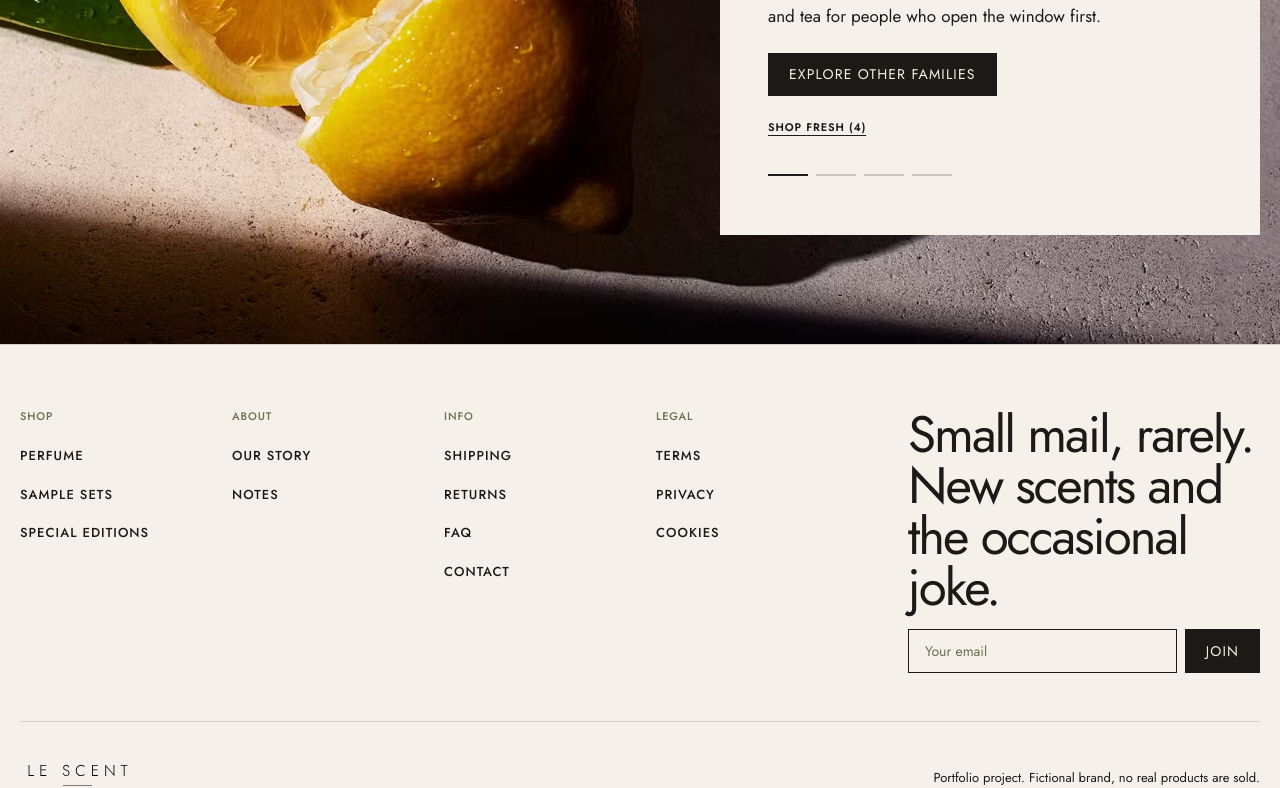
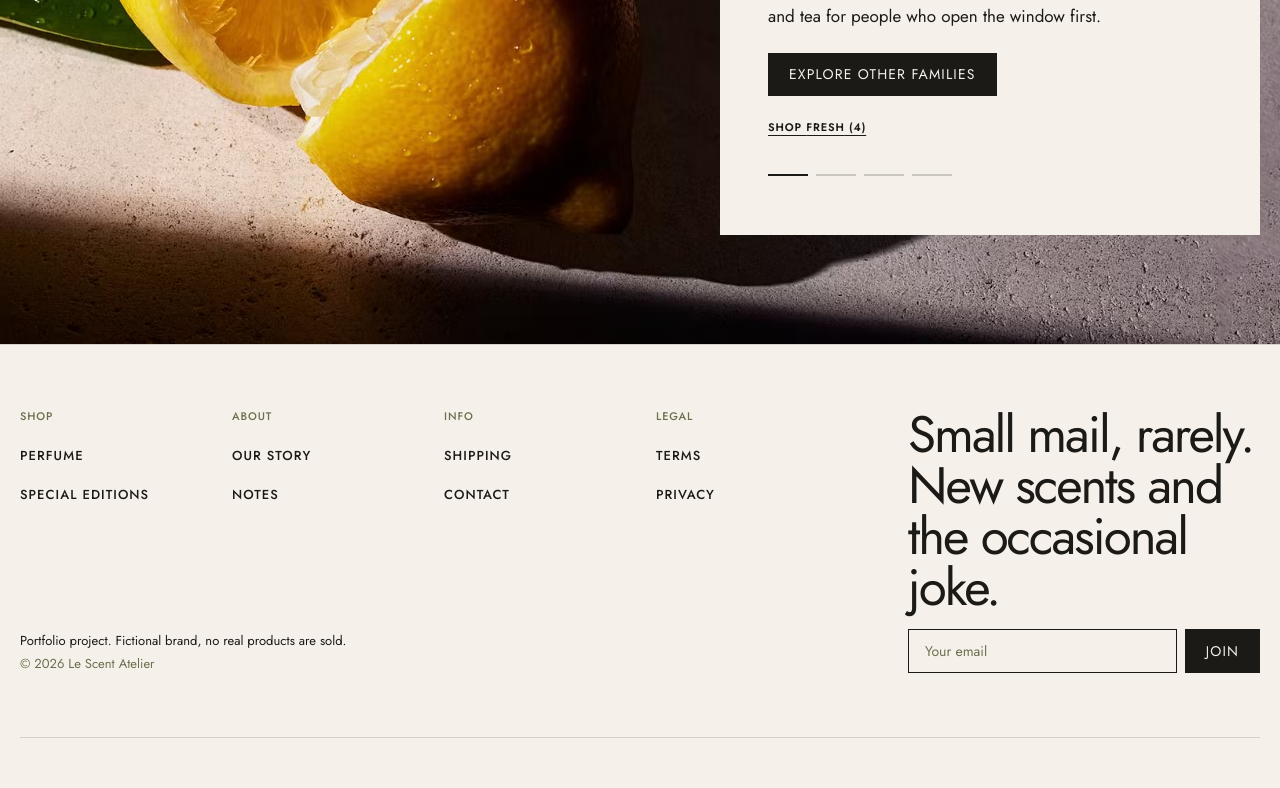
Before and after one commit to DanielGranato/le-scent-atelier, a React (Vite) app: page /contact in a window 1280 px wide. Shown: the part 2000-2788 px from the top of the page. Built offline with nearby package versions, Linux system fonts and the light colour scheme.

Commit message:
add special editions page, improve footer

```diff
--- a/src/app/router.tsx
+++ b/src/app/router.tsx
@@ -6,6 +6,7 @@ import Contact from '../pages/Contact'
 import Home from '../pages/Home'
 import NotFound from '../pages/NotFound'
 import Notes from '../pages/Notes'
+import SpecialEditions from '../pages/SpecialEditions'
 
 export default function AppRouter() {
   return (
@@ -16,6 +17,7 @@ export default function AppRouter() {
         <Route path="/catalog" element={<Catalog />} />
         <Route path="/contact" element={<Contact />} />
         <Route path="/notes" element={<Notes />} />
+        <Route path="/special-editions" element={<SpecialEditions />} />
         <Route path="*" element={<NotFound />} />
       </Route>
     </Routes>
--- a/src/components/layout/Footer.tsx
+++ b/src/components/layout/Footer.tsx
@@ -1,7 +1,13 @@
 import { Link } from 'react-router-dom'
-import logo from '../../assets/logo-le-scent-atelier.svg'
 import NewsletterForm from '../../features/newsletter/NewsletterForm'
 import NavItem from '../ui/NavItem'
+
+// Read once, not on every render.
+const YEAR = new Date().getFullYear()
+
+// Width of the words "LE SCENT ATELIER" in Jost Light with 0.04em letter-spacing, in em (measured in the
+// browser, minus the spacing after the last letter). It lets the font size be set so the word fills the width.
+const WORDMARK_WIDTH_EM = 8.394
 
 // Most of these pages do not exist yet; they fall back to NotFound until they are built.
 const columns = [
@@ -9,8 +15,7 @@ const columns = [
     title: 'Shop',
     links: [
       { label: 'Perfume', to: '/catalog' },
-      { label: 'Sample sets', to: '/sample-sets' },
-      { label: 'Special editions', to: '/catalog' },
+      { label: 'Special editions', to: '/special-editions' },
     ],
   },
   {
@@ -24,8 +29,6 @@ const columns = [
     title: 'Info',
     links: [
       { label: 'Shipping', to: '/info' },
-      { label: 'Returns', to: '/info' },
-      { label: 'FAQ', to: '/info' },
       { label: 'Contact', to: '/contact' },
     ],
   },
@@ -34,17 +37,16 @@ const columns = [
     links: [
       { label: 'Terms', to: '/legal' },
       { label: 'Privacy', to: '/legal' },
-      { label: 'Cookies', to: '/legal' },
     ],
   },
 ]
 
 export default function Footer() {
   return (
-    <footer className="border-t border-ink/15 px-(--gutter) py-(--section-y)">
-      <div className="mx-auto flex max-w-[1440px] flex-col gap-12">
-        <div className="grid gap-10 lg:grid-cols-[1fr_minmax(0,22rem)] lg:gap-16">
-          <div className="grid grid-cols-2 gap-x-6 gap-y-10 sm:grid-cols-4">
+    <footer className="border-t border-ink/15 pt-(--section-y)">
+      <div className="mx-auto w-full max-w-[1440px] px-(--gutter)">
+        <div className="grid gap-10 lg:grid-cols-[1fr_minmax(0,22rem)] lg:grid-rows-[auto_1fr] lg:gap-x-16">
+          <div className="grid grid-cols-2 gap-x-6 gap-y-10 sm:grid-cols-4 lg:col-start-1 lg:row-start-1">
             {columns.map(({ title, links }) => (
               <nav key={title} aria-label={title} className="flex flex-col gap-4">
                 <h2 className="text-xs font-medium uppercase tracking-(--tracking-label) text-olive">
@@ -61,24 +63,42 @@ export default function Footer() {
             ))}
           </div>
 
-          <section aria-labelledby="newsletter-title" className="flex flex-col gap-4">
+          <section
+            aria-labelledby="newsletter-title"
+            className="flex flex-col gap-4 lg:col-start-2 lg:row-span-2 lg:row-start-1 lg:self-end"
+          >
             {/* big on purpose: uses the default h2 style (size, tight tracking) */}
             <h2 id="newsletter-title">Small mail, rarely. New scents and the occasional joke.</h2>
             <NewsletterForm />
           </section>
+
+          {/* on desktop it sits at the bottom of the left column, level with the email field */}
+          <div className="flex flex-col gap-1 text-sm lg:col-start-1 lg:row-start-2 lg:self-end">
+            <p>Portfolio project. Fictional brand, no real products are sold.</p>
+            <p className="text-olive">&copy; {YEAR} Le Scent Atelier</p>
+          </div>
         </div>
 
-        <div className="flex flex-col gap-6 border-t border-ink/15 pt-8 md:flex-row md:items-end md:justify-between">
-          <Link to="/" aria-label="Le Scent Atelier, home">
-            <img src={logo} alt="" className="h-14 w-auto" />
-          </Link>
+        {/* thin line under the email field, with the same space above and below */}
+        <div aria-hidden="true" className="mt-(--section-y) border-t border-ink/15" />
+      </div>
 
-          <div className="flex flex-col gap-1 text-sm md:items-end md:text-right">
-            <p>Portfolio project. Fictional brand, no real products are sold.</p>
-            <p className="text-olive">&copy; {new Date().getFullYear()} Le Scent Atelier</p>
-          </div>
+      {/* the name, as big as the space left by its margins (70px on desktop, 32px on phones) allows */}
+      <Link
+        to="/"
+        aria-label="Le Scent Atelier, home"
+        className="block overflow-hidden px-[clamp(2rem,5vw,4.375rem)] pb-[clamp(2rem,5vw,4.375rem)] pt-(--section-y)"
+      >
+        <div style={{ containerType: 'inline-size' }}>
+          <span
+            aria-hidden="true"
+            className="-mt-[0.07em] block whitespace-nowrap font-light uppercase leading-[0.9] tracking-[0.04em]"
+            style={{ fontSize: `calc(100cqw / ${WORDMARK_WIDTH_EM})` }}
+          >
+            Le Scent Atelier
+          </span>
         </div>
-      </div>
+      </Link>
     </footer>
   )
 }
--- a/src/components/layout/MenuSidebar.tsx
+++ b/src/components/layout/MenuSidebar.tsx
@@ -15,9 +15,8 @@ interface MenuSidebarProps {
 
 // Some of these routes do not exist yet; they fall back to NotFound until the pages are built.
 const links = [
-  { label: 'New', to: '/catalog' },
+  { label: 'Login', to: '/login' },
   { label: 'Perfume', to: '/catalog' },
-  { label: 'Sample sets', to: '/sample-sets' },
   { label: 'Notes', to: '/notes' },
   { label: 'About', to: '/about' },
 ]
--- a/src/features/about/components/AboutFamilies.tsx
+++ b/src/features/about/components/AboutFamilies.tsx
@@ -28,11 +28,8 @@ export default function AboutFamilies() {
         ))}
       </ul>
 
-      <div className="flex flex-col gap-3 sm:flex-row">
+      <div className="flex">
         <ButtonLink to="/catalog">{FAMILIES_INTRO.primaryButton}</ButtonLink>
-        <ButtonLink to="/sample-sets" variant="secondary">
-          {FAMILIES_INTRO.secondaryButton}
-        </ButtonLink>
       </div>
     </AboutSection>
   )
--- a/src/features/about/content.ts
+++ b/src/features/about/content.ts
@@ -3,7 +3,7 @@
 export const ABOUT_META = {
   title: 'About | Le Scent Atelier',
   description:
-    'Le Scent Atelier makes perfume that elevates the everyday: honest notes, small batches and samples first. A fictional brand for a portfolio project.',
+    'Le Scent Atelier makes perfume that elevates the everyday: honest notes, small batches and a small size to start with. A fictional brand for a portfolio project.',
 }
 
 export const INTRO = {
@@ -45,7 +45,7 @@ export const PROMISES = {
   items: [
     { lead: 'Small batches.', text: 'Made in few bottles, so nothing sits on a shelf for years.' },
     { lead: 'Honest notes.', text: 'What we list is what you smell.' },
-    { lead: 'Samples first.', text: 'Try before you commit to a full bottle.' },
+    { lead: 'Start small.', text: 'Every scent comes in 10 mL, so you can live with it before you pick a bigger bottle.' },
   ],
 }
 
@@ -53,7 +53,6 @@ export const FAMILIES_INTRO = {
   title: 'Four families, one rule',
   text: 'Fresh, Floral, Woody and Amber. Not sure where to start? Start with the one that sounds like your Sunday.',
   primaryButton: 'Find your everyday',
-  secondaryButton: 'Build your sample set',
 }
 
 export const DISCLAIMER =
@@ -61,7 +60,7 @@ export const DISCLAIMER =
 
 // Other short texts from the brief. Not used on this page yet:
 //   Footer line:               "Elevating everyday."
-//   Announcement bar:          "Free samples with every order"
+//   Announcement bar:          "Free samples with every order" (the site has no samples: rewrite before using)
 //   Alternative hero subtitle: "Four families. Fifteen everyday moments, one notch higher."
 
 /** The two photos of the hero, side by side, full screen (paths are relative to public/). */
--- /dev/null
+++ b/src/features/special-edition/components/SpecialEditionTeaser.tsx
@@ -0,0 +1,50 @@
+import NewsletterForm from '../../newsletter/NewsletterForm'
+import { NEWS, TEASER } from '../content'
+
+/**
+ * The upcoming perfume: photo on the left, then the text, its notes and the news sign-up.
+ * Margin: the normal side margin (--gutter) on the left, the header height on the right.
+ */
+export default function SpecialEditionTeaser() {
+  return (
+    <section className="mx-auto w-full max-w-[1440px] px-(--gutter) py-(--section-y) md:pr-(--header-h)">
+      <div className="grid items-center gap-8 md:grid-cols-2 md:gap-(--header-h)">
+        <img
+          src={`${import.meta.env.BASE_URL}${TEASER.image.src}`}
+          alt={TEASER.image.alt}
+          fetchPriority="high"
+          className="aspect-[3/4] w-full object-cover"
+        />
+
+        <div className="flex flex-col items-start gap-6">
+          <p className="text-xs font-medium uppercase tracking-label text-olive">{TEASER.label}</p>
+          <h1>{TEASER.title}</h1>
+          <p className="max-w-[44ch] text-lg">{TEASER.text}</p>
+
+          <div className="flex flex-col gap-3">
+            <p className="text-xs font-medium uppercase tracking-label text-olive">{TEASER.notesLabel}</p>
+            <ul className="flex flex-wrap gap-2">
+              {TEASER.notes.map((note) => (
+                <li
+                  key={note}
+                  className="border border-ink px-2.5 py-1.5 text-xs font-medium uppercase leading-none tracking-label"
+                >
+                  {note}
+                </li>
+              ))}
+            </ul>
+          </div>
+
+          {/* news sign-up */}
+          <section aria-labelledby="special-news-title" className="flex w-full max-w-[44ch] flex-col gap-3 border-t border-ink pt-6">
+            <h2 id="special-news-title" className="text-[clamp(1.5rem,2.5vw,2rem)]">
+              {NEWS.title}
+            </h2>
+            <p className="text-base">{NEWS.text}</p>
+            <NewsletterForm />
+          </section>
+        </div>
+      </div>
+    </section>
+  )
+}
--- /dev/null
+++ b/src/features/special-edition/components/StoryInvite.tsx
@@ -0,0 +1,15 @@
+import ButtonLink from '../../../components/ui/ButtonLink'
+import { STORY } from '../content'
+
+/** An invitation to read the About page. */
+export default function StoryInvite() {
+  return (
+    <section className="border-t border-ink/15">
+      <div className="mx-auto flex w-full max-w-[1440px] flex-col items-start gap-6 px-(--gutter) py-(--section-y) lg:py-[calc(var(--section-y)*1.25)]">
+        <h2>{STORY.title}</h2>
+        <p className="max-w-[60ch] text-lg">{STORY.text}</p>
+        <ButtonLink to="/about">{STORY.button}</ButtonLink>
+      </div>
+    </section>
+  )
+}
--- /dev/null
+++ b/src/features/special-edition/content.ts
@@ -0,0 +1,31 @@
+// Copy for the Special editions page (a perfume that is coming soon).
+
+export const SPECIAL_META = {
+  title: 'Special editions | Le Scent Atelier',
+  description:
+    'A new Le Scent Atelier special edition is on its way: cedarwood, iris, honey and vetiver. Join the list for news. A fictional brand for a portfolio project.',
+}
+
+export const TEASER = {
+  label: 'Special edition',
+  title: 'Coming soon.',
+  text: 'Our next special edition is still resting in the bottle. It is built around four notes and it does not have a name yet. We are in no hurry: a scent that lifts an everyday moment should not be rushed.',
+  notesLabel: 'The notes so far',
+  notes: ['Cedarwood', 'Iris', 'Honey', 'Vetiver'],
+  image: {
+    // a resized WebP copy of special-edition.png (the original is 4.6 MB)
+    src: 'images/special-edition.webp',
+    alt: 'A Le Scent Atelier perfume bottle with the words cedarwood, iris, honey and vetiver floating in a golden mist',
+  },
+}
+
+export const NEWS = {
+  title: 'Be the first to know.',
+  text: 'Leave your email and we will write when it is ready. Small mail, rarely.',
+}
+
+export const STORY = {
+  title: 'Curious about us?',
+  text: 'Special editions follow the same idea as everything we make: one everyday moment, lifted one notch higher. Our story tells where that idea came from.',
+  button: 'Our story',
+}
--- /dev/null
+++ b/src/pages/SpecialEditions.tsx
@@ -0,0 +1,15 @@
+import SpecialEditionTeaser from '../features/special-edition/components/SpecialEditionTeaser'
+import StoryInvite from '../features/special-edition/components/StoryInvite'
+import { SPECIAL_META } from '../features/special-edition/content'
+import { useDocumentMeta } from '../hooks/useDocumentMeta'
+
+export default function SpecialEditions() {
+  useDocumentMeta(SPECIAL_META)
+
+  return (
+    <main className="flex flex-1 flex-col">
+      <SpecialEditionTeaser />
+      <StoryInvite />
+    </main>
+  )
+}
```
Also changed, not shown: public/images/special-edition.webp (added).
